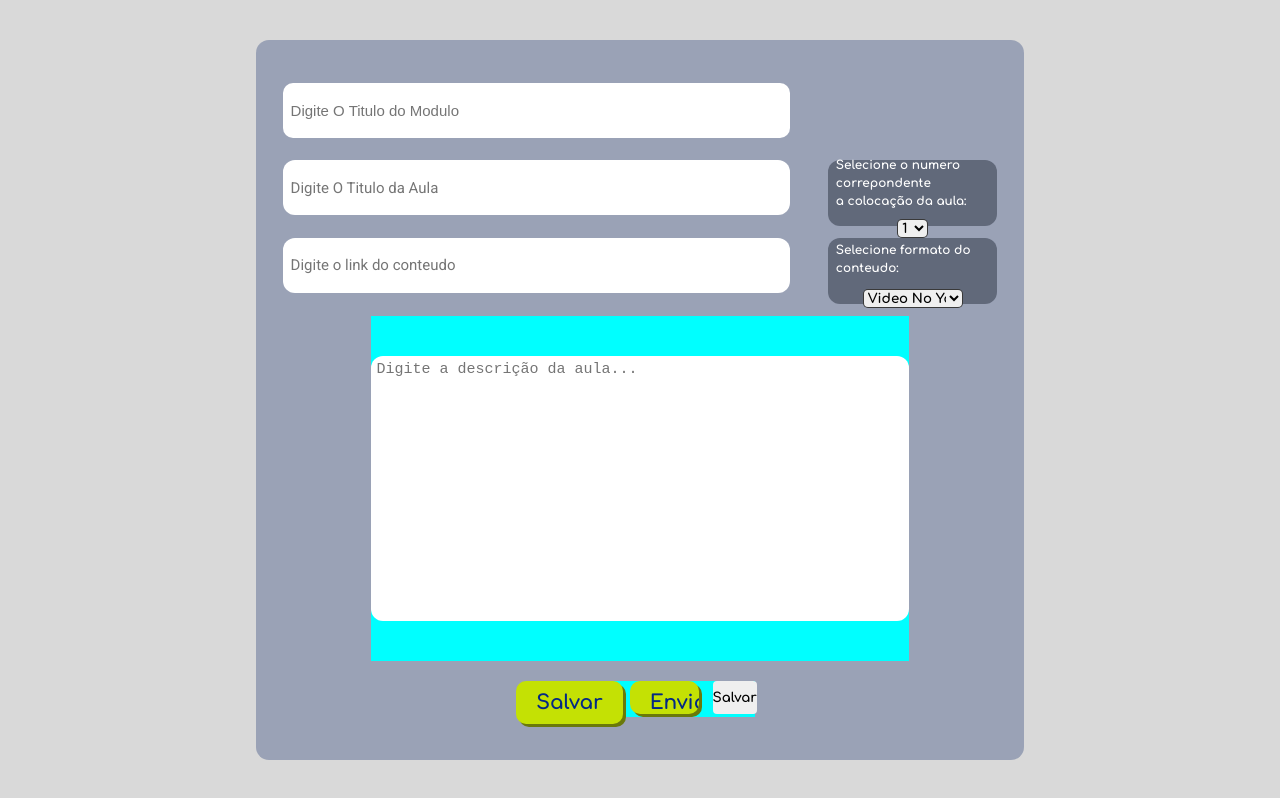
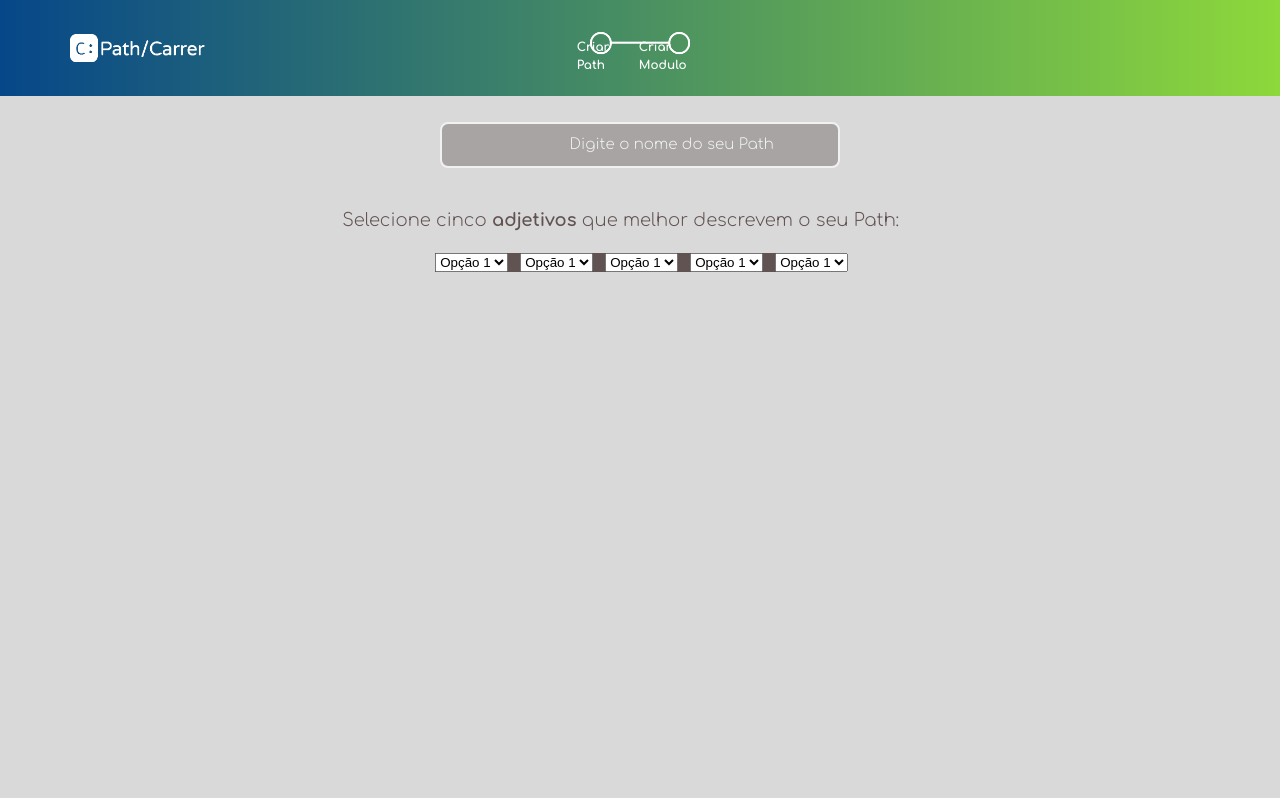
Before and after one commit to AlisonMartinss/Path-Directory---Front, a React (Vite) app in the folder PathDirectory/: page /loby/path in a window 1280 px wide. Built offline with nearby package versions, Linux system fonts and the light colour scheme.

Commit message:
Trabalhando no form do Path

```diff
--- /dev/null
+++ b/PathDirectory/src/Pages/FunçõesGlobais/CaixaInput/CaixaInput.jsx
@@ -0,0 +1,12 @@
+function CaixaInput () {
+    return (
+    <select id="opcoes" name="opcoes">
+        <option value="opcao1">Opção 1</option>
+        <option value="opcao2">Opção 2</option>
+        <option value="opcao3">Opção 3</option>
+    </select>
+
+    )
+}
+
+export default CaixaInput;
--- a/PathDirectory/src/Pages/Path/Path.css
+++ b/PathDirectory/src/Pages/Path/Path.css
@@ -6,107 +6,74 @@
     height: 100vh;
 
     display: flex;
-    justify-content: center;
-    align-items: center;
+    flex-direction: column;
 
 }
 
-.formulario{
+.header_Path{
+    display: flex;
+    flex-direction: column;
+    align-items: center;
+    justify-content: center;
+
+    position: relative;
+    width: 100%;
+    height: 12%;
+    background-color: aqua;
+}
+
+.home_contanier{
+    position: absolute;
+    width: 100%;
+    height: 100%;
+    z-index: 1;
+}
+
+.etapas{
     display: flex;
     flex-direction: column;
     justify-content: center;
+    position: absolute;
+    z-index: 2;
 
+    margin-top: 1%;
 
+    width: 20%;
+    height: 80%;
 
-    background-color: #8791abc2;
+    background-color: rgba(0, 0, 0, 0);
 
-    width: 60%;
-    height: 90%;
-
-    border-radius: 13px;
 }
 
-.formulario_jr{
+.etapas-img{
     display: flex;
     flex-direction: column;
     justify-content: center;
-    align-items: center;
+    align-items: flex-start;
 
-    gap: 20px;
+    margin-top: -10%;
+
     width: 100%;
-    height: 100%;
-
+    height: 225%;
+background-color: rgba(137, 43, 226, 0);
 }
 
-.formulario_aula_titulo{
+.textos_CTA{
     display: flex;
-    justify-content: center;
+    justify-content: space-between;
+    align-items: flex-end;
 
-    height: 8%;
-    width: 100%;
+    position: absolute;
+
+    z-index: 2;
+    width: 11%;
+    height: 40%;
 
 
+    margin-top: 1%;
 }
 
-.formulario_link{
-    display: flex;
-    justify-content: center;
-
-    height: 30%;
-
-}
-
-.label_Path{
-    display: flex;
-    flex-direction: column;
-    justify-content: center;
-
-
-    width: 20%;
-    height: 100%;
-
-    font-size: 20px;
-    font-family: "Comfortaa", sans-serif;
-    font-optical-sizing: none;
-    font-weight: 800;
-    font-style: normal;
-
-
-    margin-left: 5%;
-    gap: 12px;
-}
-
-.caixaOPnumero{
-    border-radius: 5px;
-    border: solid #000000c2 1px;
-    width: 20%;
-
-
-    font-family: "Comfortaa", sans-serif;
-    font-optical-sizing: none;
-    font-weight: 800;
-    font-style: normal;
-
-    margin-top: -1.5%;
-
-}
-
-.formulario_link{
-    display: flex;
-    justify-content: center;
-
-    width: 100%;
-    height: 8%;
-}
-
-.label_Path{
-    display: flex;
-    flex-direction: column;
-    justify-content: center;
-    align-items: center;
-
-    color: rgb(255, 255, 255);
-
+.textos_CTA_tx{
 
     font-family: "Comfortaa", sans-serif;
     font-optical-sizing: none;
@@ -114,174 +81,98 @@
     font-style: normal;
 
     font-size: 12px;
+    color: rgb(255, 255, 255);}
 
-    background-color: #505768c2;
+.txttA{
+    margin-left: 5%;}
+.txttB{
+    margin-left: 5%;}
+
+
+.central{
+    width: 100%;
+    height: 88%;
+}
+
+.inside_input_Path{
+    display: flex;
+    justify-content: center;
+    align-items: center;
+    flex-direction: column;
+
+    font-family: "Comfortaa", sans-serif;
+    font-optical-sizing: none;
+    font-weight:800;
+    font-style: regular;
+    font-size: 15px;
+
+    opacity: 65%;
+    color: #ffffff;
+
 
     padding-top: 1%;
-    padding-bottom: 0.1%;
-    padding-right: 1%;
+    padding-bottom: 1%;
     padding-left: 1%;
 
-    border-radius: 12px;
+    background-color: #8f8989;
+    outline: none;
+
+    border-radius: 8px;
+    border: solid 2px #ffff;
+
+    width: 30%;
+
+}
+
+.form_Path{
+    display: flex;
+    flex-direction: column;
+    justify-content: center;
+    align-items: center;
+
+    margin-top: 2%;
+}
+
+.CTO{
+    font-family: "Comfortaa", sans-serif;
+    font-optical-sizing: none;
+    font-weight:200;
+    font-size: 18px;
+
+    margin-top: 3%;
+    color: #625353;
+
+    margin-right: 3%;
 
 
 }
 
-
-.SelectStyle{
-
-    width: 20%;
-
-
+.stg_Path{
     font-family: "Comfortaa", sans-serif;
     font-optical-sizing: none;
-    font-weight: 800;
-    font-style: normal;
-
+    font-weight:800;
+    font-size: 18px;
+    color: #625353;
 }
 
-.formatoConteudo{
-    width: 65%;
-    border-radius: 5px;
-    border: solid #000000c2 1px;
+.adjetivos_Path{
+    display: flex;
+    justify-content: flex-start;
 
+    width: 32%;
+    height: 32%;
 
-}
+    margin-top: 1.5%;
+    gap: 12px;
 
-.input_titulo{
-    font-family: "Roboto", system-ui;
-    font-weight: 400;
-    font-style: normal;
-    font-size: 15px;
-
-
-    border-radius: 12px;
-    border: none;
-    outline: none;
-
-    width: 65%;
-    height: 95%;
-
-    padding-left: 1%;
-}
-
-.descricao{
-    display: flex;
-    flex-direction: column;
-    justify-content: center;
-
-
-    font-family: "Roboto", system-ui;
-    font-weight: 400;
-    font-style: normal;
-    font-size: 18px;
-
-    width: 70%;
-    height: 48%;
-
-    background-color: aqua;
-
-}
-
-.descricao_jr{
-    margin-top: 1%;
-    margin-bottom: 1%;
-
-
-    font-family: "Roboto", system-ui;
-    font-weight: 400;
-    font-style: normal;
-    font-size: 18px;
-
-
+    background-color: #625353;
 }
 
 
-.input_Path_desc{
 
-    font-size: 15px;
+/* Pseudo classes */
 
-
-    border-radius: 12px;
-    border: none;
-    outline: none;
-
-    padding-left: 1%;
-    padding-top: 1%;
-
-
-    width:99%;
-    height: 75%;
-
-    resize: none;
-}
-
-.input_titulo_modulo{
-    display: flex;
-    margin-left: 7%;
-
-
-    width: 100%;
-    height: 8%;
-}
-
-.input_titulo_modulo_jr{
-
-    border-radius: 10px;
-    outline: none;
-    border: none;
-    font-size: 15px;
-
-    padding-left: 1%;
-
-    width: 65%;
-    height: 95%;
-}
-
-.acoes{
-    display: flex;
-    justify-content: center;
-
-    background-color: aqua;
-    width: 30%;
-    height:5%;
-}
-.acoes_definitivas{
-    font-family: "Comfortaa", sans-serif;
-    font-optical-sizing: none;
-    font-weight: 800;
-    font-style: normal;
-
-    width: 30%;
-    height: 90%;
-    margin-left: 3%;
-    margin-right: 3%;
-    border-radius: 4px;
-    border: none;
-}
-
-.b_enviar{
-
-        font-size: 20px;
-        color: #032885;
-        padding: 10px 20px;
-        border-radius: 10px;
-        border: 0px solid #fafafa;
-        background: #c4e104;
-        box-shadow: 3px 3px #6a790a;
-        cursor: pointer;
-
-        font-family: "Comfortaa", sans-serif;
-        font-optical-sizing: none;
-        font-weight: 800;
-        font-style: normal;
-      }
-
-.b_salvar{
-
-}
-
-input:active {
-    box-shadow: none;
-    transform: translate(3px, 3px);
-  }
+input::placeholder { color: #ffffff; padding-left: 30%; font-weight:200;} /* Padrão */
+input::-webkit-input-placeholder { color: #ffffff; padding-left: 30%; font-weight:200;} /* Chrome, Safari, Opera */
+input:-ms-input-placeholder { color: #ffffff; padding-left: 30%; font-weight:200;} /* Internet Explorer 10-11 */
+input::-ms-input-placeholder { color: #ffffff; } /* Microsoft Edge */
--- a/PathDirectory/src/Pages/Path/Path.jsx
+++ b/PathDirectory/src/Pages/Path/Path.jsx
@@ -1,93 +1,47 @@
 import '../Path/Path.css'
-import Botao from '../FunçõesGlobais/Botão/Botao';
+import Home2 from "../Home2/Home2";
+import CaixaInput from '../FunçõesGlobais/CaixaInput/CaixaInput';
+import '../../../public/Midias/etapas-img.png'
 
 function Path () {
 return (
 <main className="all_Path">
-    <div className='formulario'>
-        <form className='formulario_jr' action="">
-                <div className="input_titulo_modulo">
-                    <input className='input_titulo_modulo_jr' type="text" id="user" placeholder="Digite O Titulo do Modulo" required
-                    maxlength="25" minlength="15"/>
-                </div>
+
+   <header className='header_Path'>
+          <div className='etapas'>
+            <img className='etapas-img' src="../../../public/Midias/etapas-img.png" alt="" />
+          </div>
+
+          <div className='textos_CTA'>
+            <div className='textos_CTA_tx txttA'>Criar Path</div>
+            <div className='textos_CTA_tx txttB'>Criar Modulo</div>
+          </div>
+
+          <div className='home_contanier'><Home2/></div>
+    </header>
+
+    <div className='central'>
+        <form className='form_Path' action="">
+            <input className='inside_input_Path' type="text" id="nome" name="nome" placeholder="Digite o nome do seu Path"/>
+
+            <div className='CTO'>
+                Selecione cinco <strong className='stg_Path'>adjetivos</strong> que melhor descrevem o seu Path:
+            </div>
+
+            <div className='adjetivos_Path'>
+              <CaixaInput/>
+              <CaixaInput/>
+              <CaixaInput/>
+              <CaixaInput/>
+              <CaixaInput/>
+            </div>
+        </form>
+
+    </div>
 
 
-                <div className='formulario_aula_titulo'>
-                  <input className="input_titulo"  type="text" id="user" placeholder="Digite O Titulo da Aula" required
-                  maxlength="25" minlength="15"/>
-
-                  <div className='label_Path'>
-                  <label for="numero"><div>Selecione o numero correpondente</div><div>a colocação da aula:</div></label>
-                    <select className='caixaOPnumero' id="numero">
-                        <option value="10">1</option>
-                        <option value="20">2</option>
-                        <option value="30">3</option>
-                        <option value="40">4</option>
-                        <option value="50">5</option>
-
-                        <option value="10">6</option>
-                        <option value="20">7</option>
-                        <option value="30">8</option>
-                        <option value="40">9</option>
-                        <option value="50">10</option>
-
-                        <option value="10">11</option>
-                        <option value="20">12</option>
-                        <option value="30">13</option>
-                        <option value="40">14</option>
-                        <option value="50">15</option>
-                    </select>
-                  </div>
-
-                </div>
-
-                <div className='formulario_link'>
-                    <input className="input_Path_link input_titulo"  type="text" id="user" placeholder="Digite o link do conteudo" required
-                    maxlength="25" minlength="15"/>
-
-                    <div className='label_Path'>
-
-                            <label className='label_Path_' for="numero">Selecione formato do conteudo:</label>
-                            <select className='SelectStyle formatoConteudo' id="numero">
-                                <option value="1">
-                                <div>
-                                    <h5> Video No YouTube:</h5>
-                                    <h6> O video que você pretende colocar está no YouTube.</h6>
-                                </div>
-                                </option>
-
-
-                                <option value="2">
-
-                                <div>
-                                    <h5> Outro:</h5>
-                                    <h6> O conteudo que você pretende colocar não está no YouTube.</h6>
-                                </div>
-
-                                </option>
-
-                            </select>
-                    </div>
-                </div>
-
-                <div className='descricao'>
-                    <textarea className='input_Path_desc' id="description" name="description"
-                    rows="4" cols="50" placeholder="Digite a descrição da aula..."></textarea>
-                </div>
-
-                <div className='acoes'>
-                    <Botao texto={"Salvar"}/>
-                    <input className='acoes_definitivas b_enviar' type="submit" value="Enviar"/>
-                    <input className='acoes_definitivas b_salvar' type="submit" value="Salvar"/>
-                </div>
-        </form>
-    </div>
 </main>
-
-
-
-
-)
+ )
 }
 
 export default Path;
```
Also changed, not shown: PathDirectory/public/Midias/etapas-img.png (added), PathDirectory/src/Pages/FunçõesGlobais/CaixaInput/CaixaInput.css (added).
